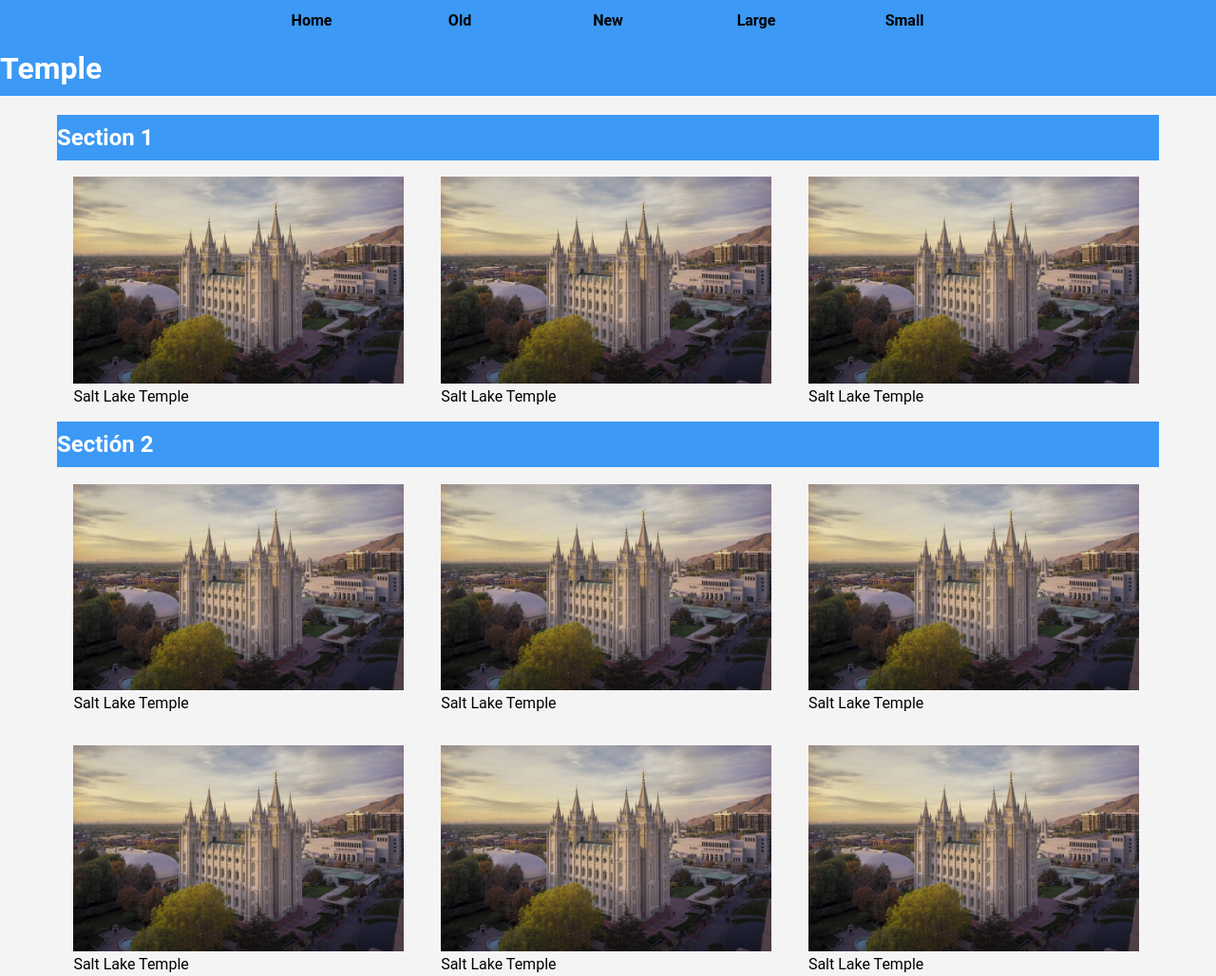
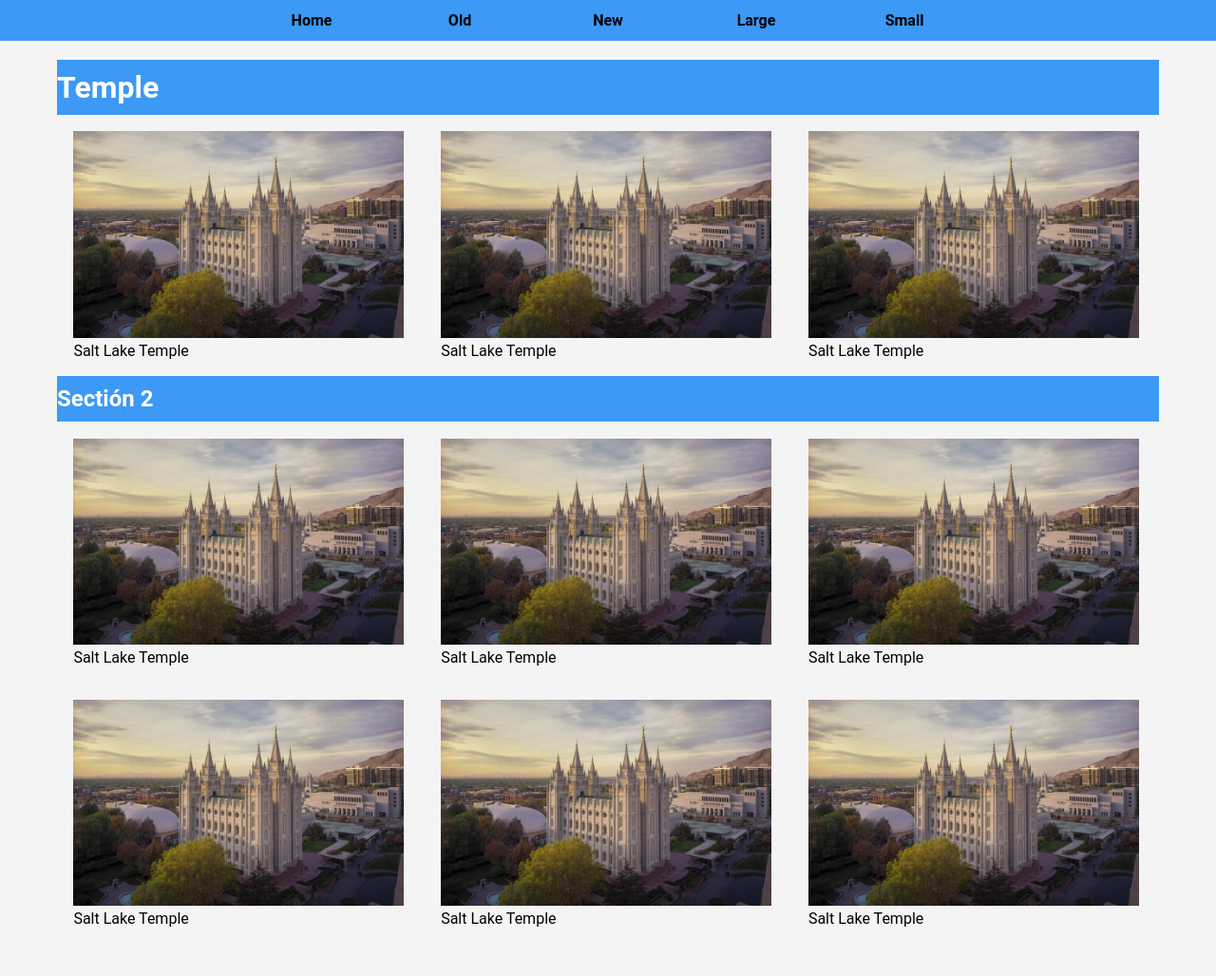
Before and after one commit to martingerardoc/wdd131, a plain HTML site: page temples.html in a window 1280 px wide. Shown: the top 1028 px of the page at 95% size. Drawn offline with Linux system fonts and the light colour scheme.

Commit message:
temples.html file changed

```diff
--- a/temples.html
+++ b/temples.html
@@ -27,10 +27,10 @@
             </nav>
   </header>
 
-    <h1>Temple</h1>
+
     <!-- Main Content -->
     <main>
-      <h2>Section 1</h2>
+      <h1>Temple</h1>
         <section class="gallery">
             <div class="images">
                 <figure>
```
